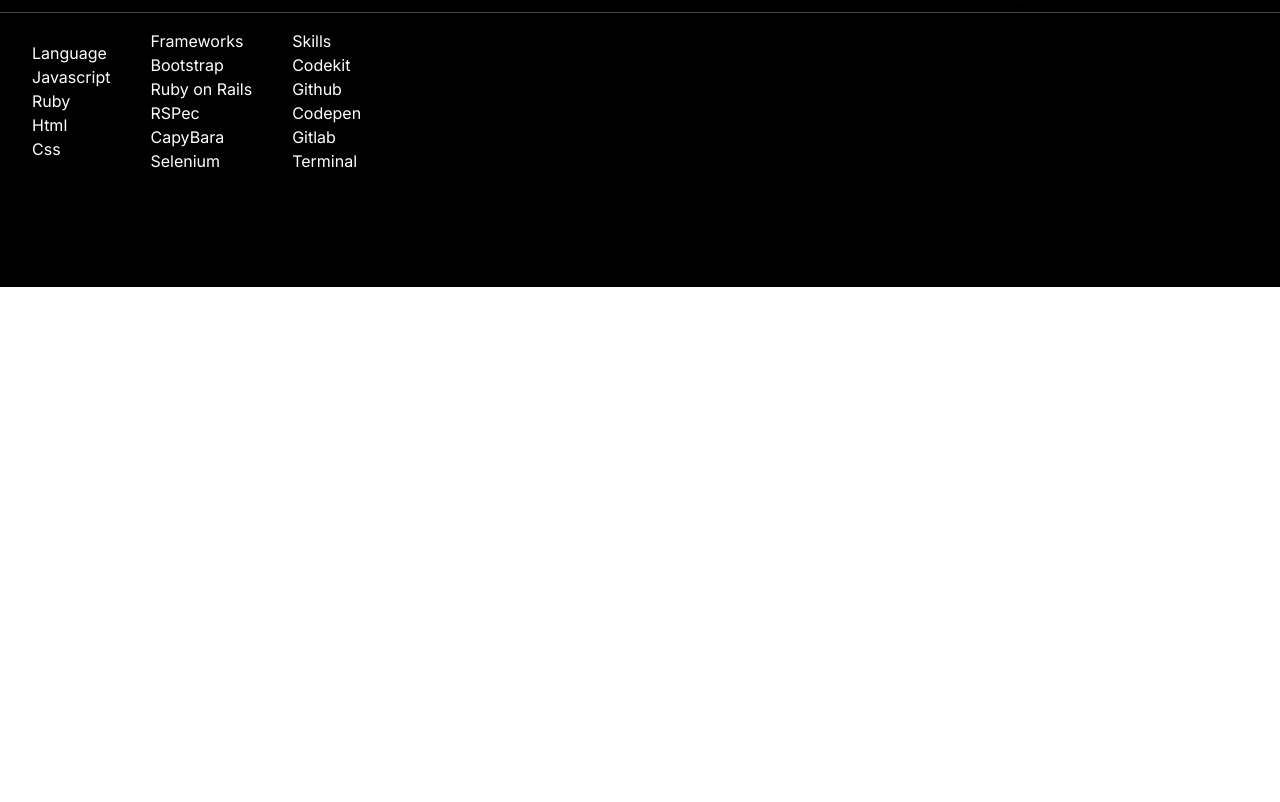
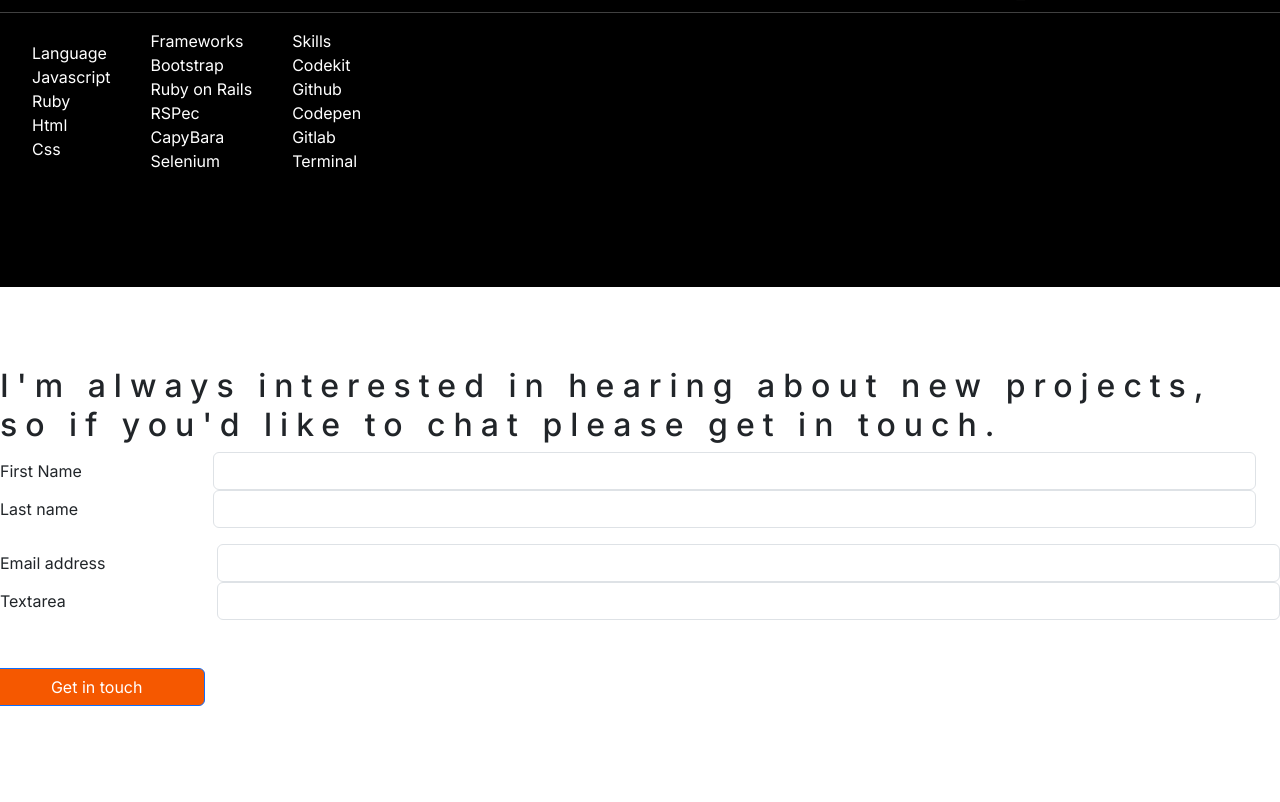
Before and after one commit to enis-memic/Portfolio-bootstrap, a plain HTML site: page index.html in a window 1280 px wide. Shown: the part 3278-4080 px from the top of the page. Before the commit the page ends 3565 px from the top, so only its background shows below. Drawn offline with nearby package versions, Linux system fonts and the light colour scheme.

Commit message:
Add contact form

```diff
--- a/index.html
+++ b/index.html
@@ -241,6 +241,41 @@
               </ul>
             </div>
         </section>
+
+        <!-- Contact Section -->
+        <section class="contact">
+          <div class="contact align-content-between">
+              <h2 class="contact-text">I'm always interested in hearing about new projects, so if you'd like to chat please get in touch.</h2>
+              <div class="mb-3 row">
+                <div class="mb-3 row">
+                  <label for="inputfirstname" class="col-sm-2 col-form-label">First Name</label>
+                  <div class="col-sm-10">
+                    <input type="first name" class="form-control" id="inputfirstname" required>
+                  </div>
+                  <label for="inputlastname" class="col-sm-2 col-form-label">Last name</label>
+                  <div class="col-sm-10">
+                    <input type="last name" class="form-control" id="inputlastname" required>
+                  </div>
+                </div>
+                <label for="inputemail" class="col-sm-2 col-form-label">Email address</label>
+                  <div class="col-sm-10">
+                    <input type="email" class="form-control" id="inputemail" required>
+                  </div>
+                <label for="inputtextarea" class="col-sm-2 col-form-label">Textarea</label>
+                  <div class="col-sm-10">
+                    <input type="textarea" class="form-control" id="inputtextarea" required>
+                  </div>
+                <button
+                      type="button"
+                      class="btn col-2 mt-5 btn-primary"
+                      data-bs-toggle="modal"
+                      data-bs-target="#Modal"
+                    >
+                      Get in touch
+                </button>
+              </div>
+          </div>
+        </section>
       </div>
     </div>
     <script
--- a/style.css
+++ b/style.css
@@ -90,7 +90,3 @@ a {
 .about {
   color: #f55800;
 }
-
-.Details-about-me-p-24-min-width-20 {
-  width: 30%;
-}
```
